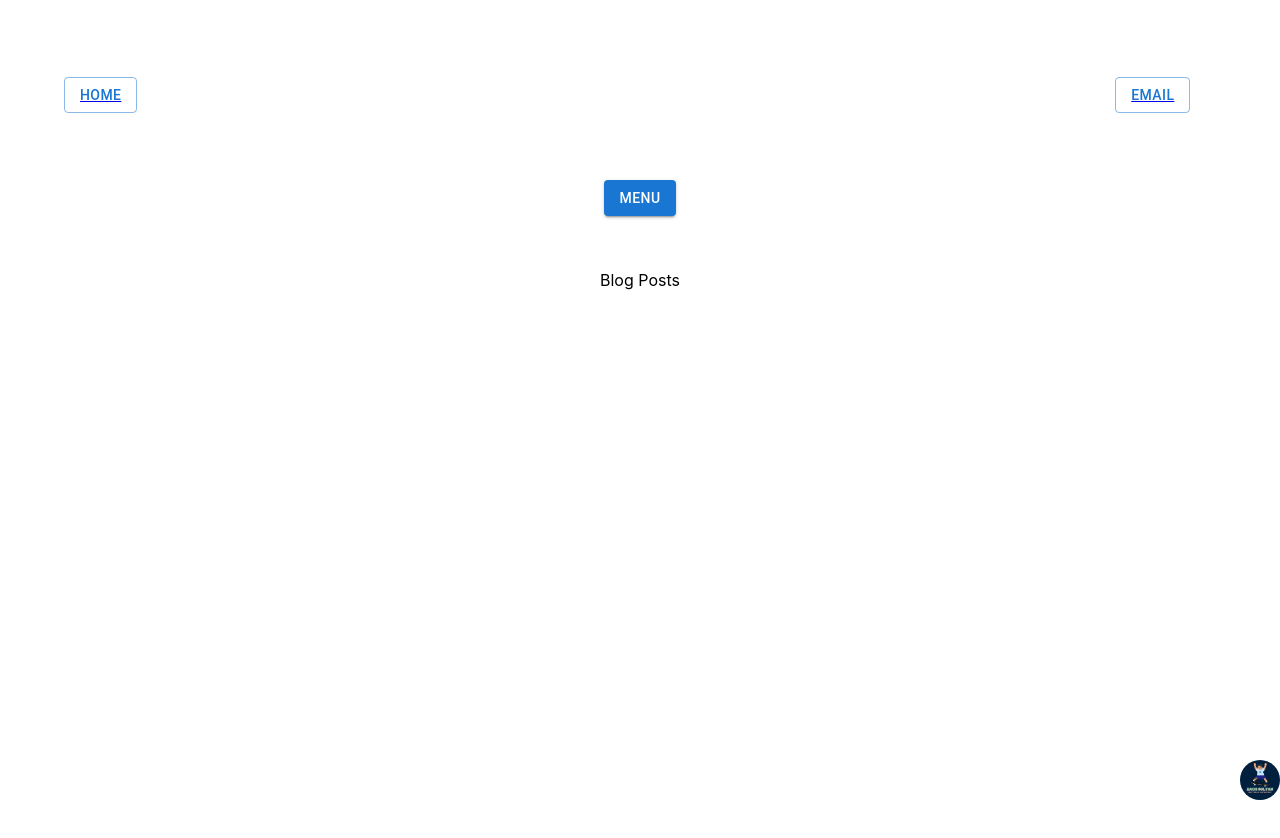
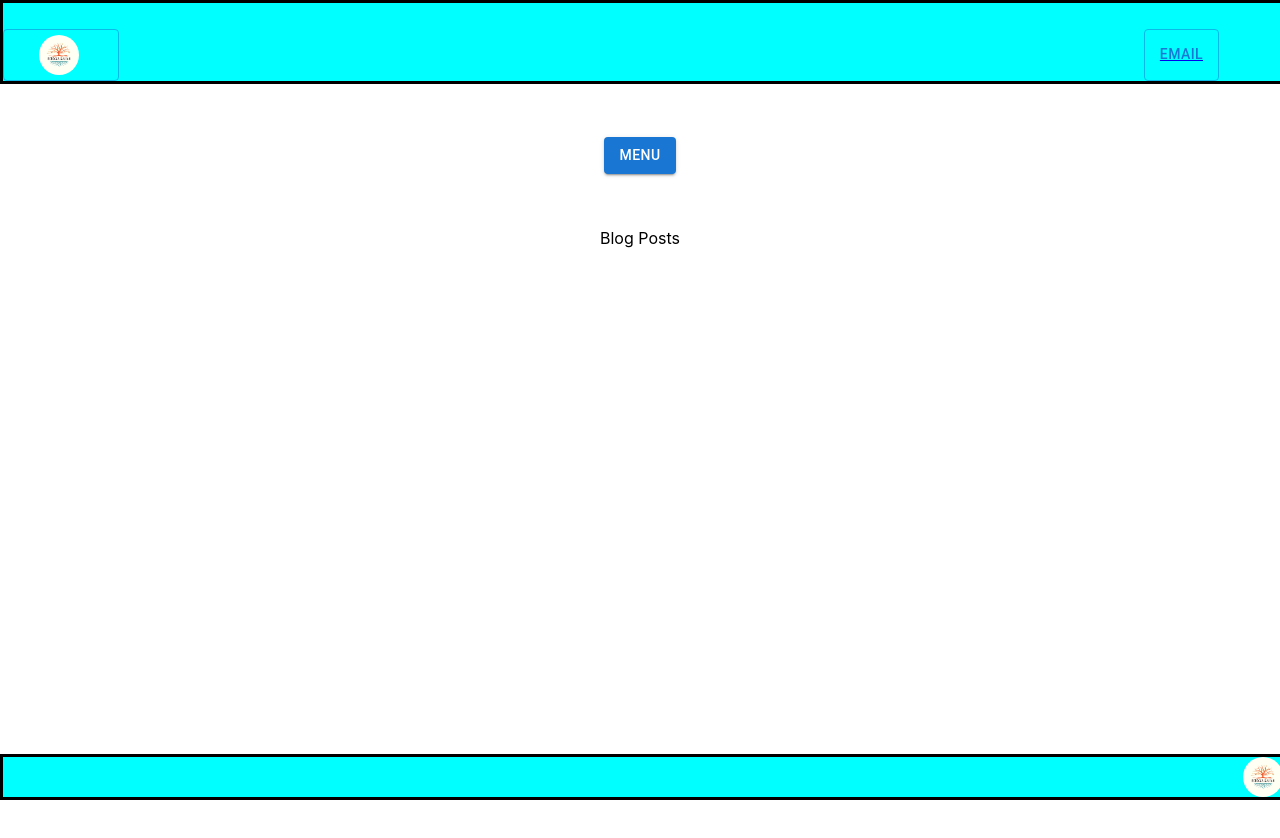
Before and after one commit to Zacharyjsultan/RS-2, a React (Create React App) app: page /blog in a window 1280 px wide. After the commit the page ends 800 px from the top, so only its background shows below. Built offline with nearby package versions, Linux system fonts and the light colour scheme.

Commit message:
css check

```diff
--- a/src/components/Footer.css
+++ b/src/components/Footer.css
@@ -5,4 +5,11 @@ div.footer-container {
   position: fixed;
   bottom: 0;
   width: 100%;
+  border: 3px black solid;
+  background-color: aqua;
 }
+
+.avatar {
+  border-radius: 50%;
+  margin-right: 1.9vw;
+}
--- a/src/components/Footer.js
+++ b/src/components/Footer.js
@@ -12,7 +12,7 @@ export default function Footer() {
           <Avatar
             alt="little zach"
             className="avatar"
-            src={`${process.env.PUBLIC_URL}/Avatar.png`}
+            src={`${process.env.PUBLIC_URL}/RS.png`}
           />
         </Stack>
       </div>
--- a/src/components/Header.css
+++ b/src/components/Header.css
@@ -1,10 +1,10 @@
 .header-nav {
   display: flex;
   justify-content: space-between;
-  margin: 3vw;
-  padding: 1vw;
-  margin-right: 1vw;
-  margin-left: 4vw;
+  width: 100vw;
+
+  background-color: aqua;
+  border: 3px black solid;
 }
 
 .avatar {
--- a/src/components/Header.js
+++ b/src/components/Header.js
@@ -1,7 +1,7 @@
 import { Button } from "@mui/material";
 import React from "react";
 import { Link } from "react-router-dom";
-
+import Avatar from "@mui/material/Avatar";
 import "./Header.css";
 import Navbar from "./Navbar";
 
@@ -11,7 +11,14 @@ const Header = () => {
       <header>
         <div className="header-nav">
           <Link to="/" className="home-button">
-            <Button variant="outlined">Home</Button>
+            <Button variant="outlined">
+              {" "}
+              <Avatar
+                alt="little zach"
+                className="avatar"
+                src={`${process.env.PUBLIC_URL}/RS.png`}
+              />
+            </Button>
           </Link>
 
           <a
```
Also changed, not shown: public/RS.png (added).
